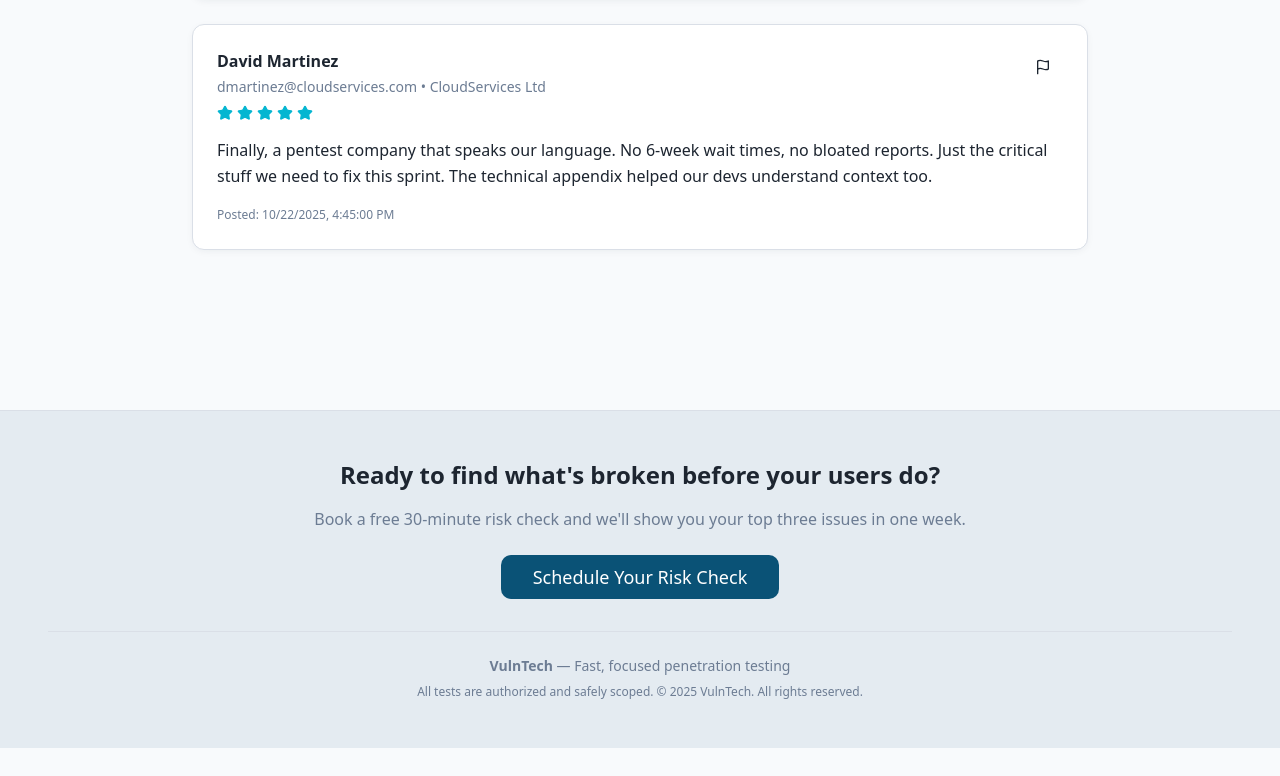
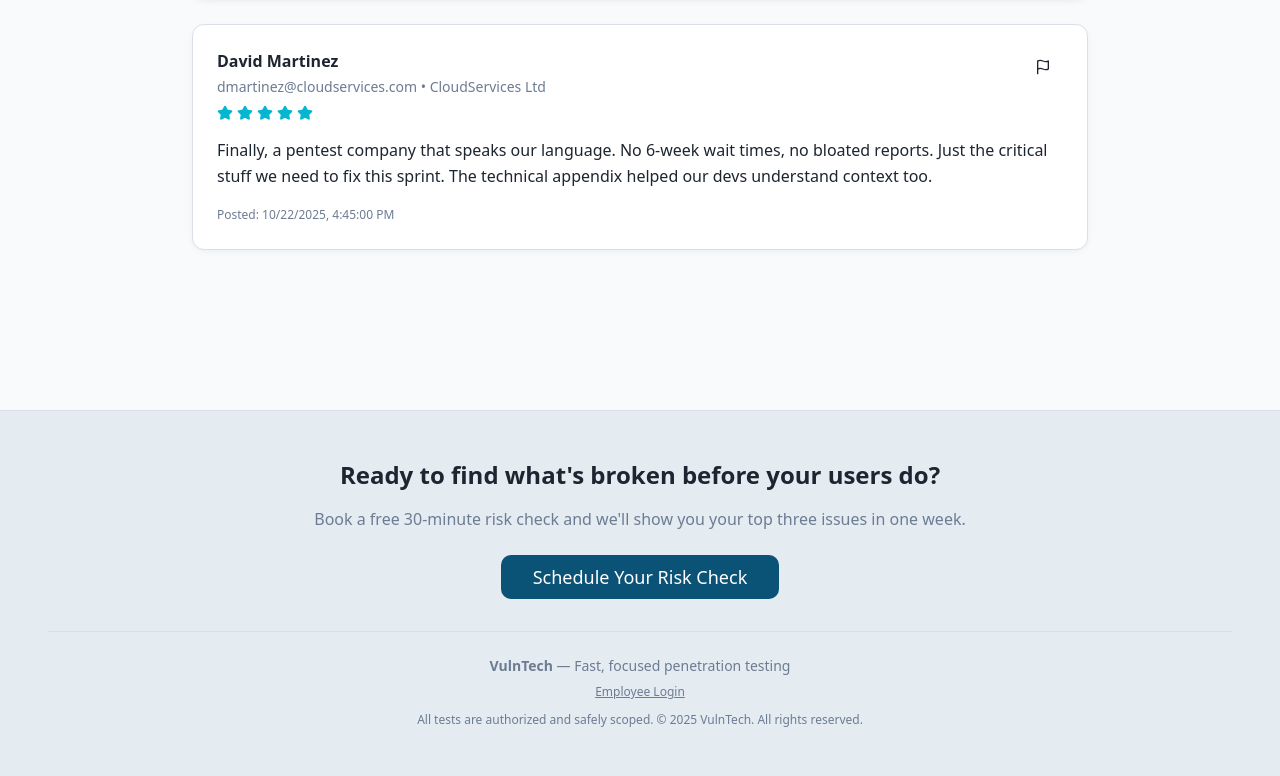
Before and after one commit to same2025S/vulntech-demo-page, a React (Vite) app: page / in a window 1280 px wide. Shown: the part 2782-3558 px from the top of the page. Before the commit the page ends 3530 px from the top, so only its background shows below. Built offline with nearby package versions, Linux system fonts and the light colour scheme; the HTML template or start-up script is replaced by a standard one.

Commit message:
Fix employee login

```diff
--- a/src/pages/Index.tsx
+++ b/src/pages/Index.tsx
@@ -259,6 +259,11 @@ const Index = () => {
             <p className="text-sm text-muted-foreground mb-2">
               <strong>VulnTech</strong> — Fast, focused penetration testing
             </p>
+            <div className="flex justify-center gap-4 mb-3">
+              <Link to="/employee-login" className="text-xs text-muted-foreground hover:text-primary underline">
+                Employee Login
+              </Link>
+            </div>
             <p className="text-xs text-muted-foreground">
               All tests are authorized and safely scoped. © 2025 VulnTech. All rights reserved.
             </p>
```
